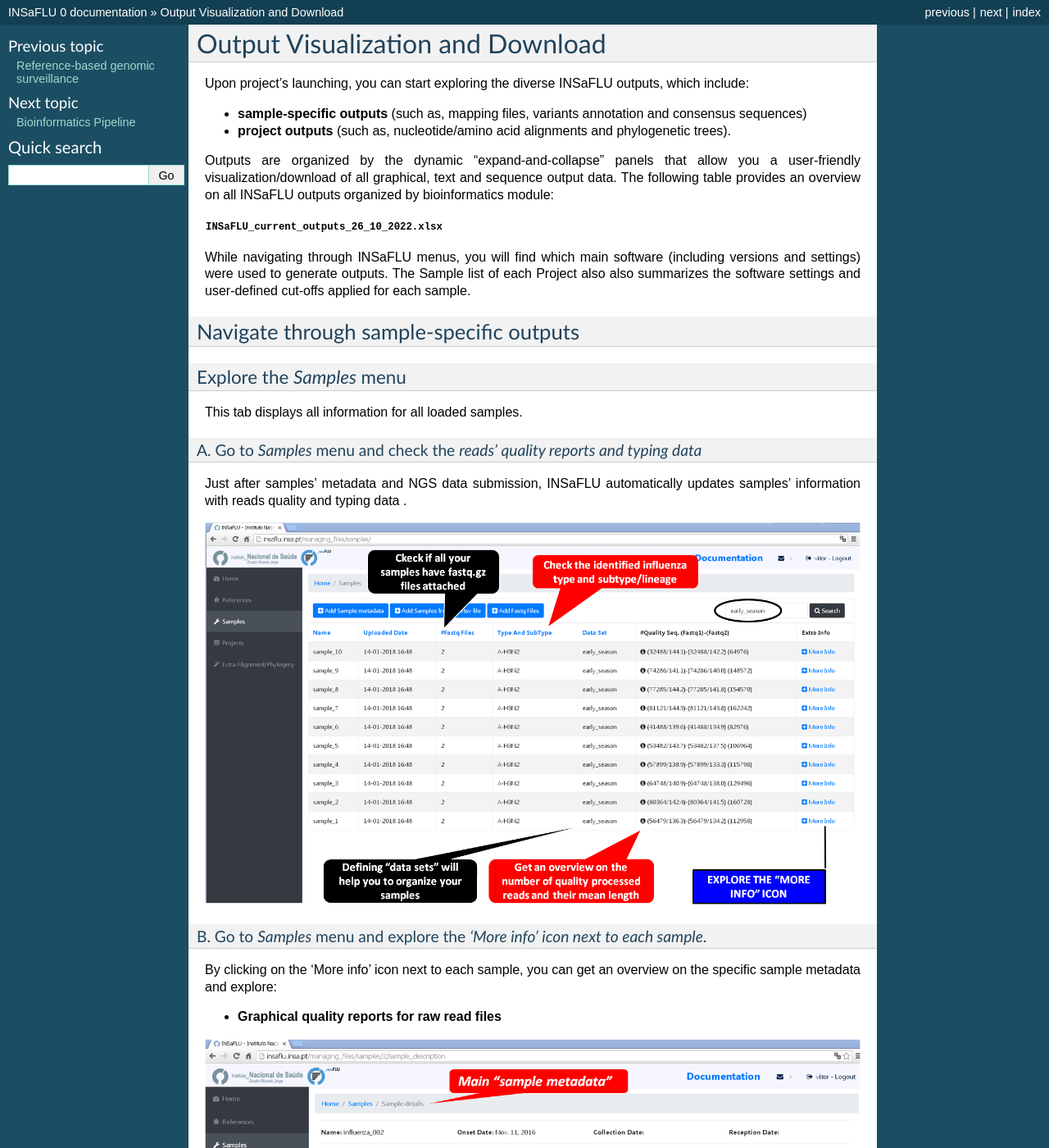
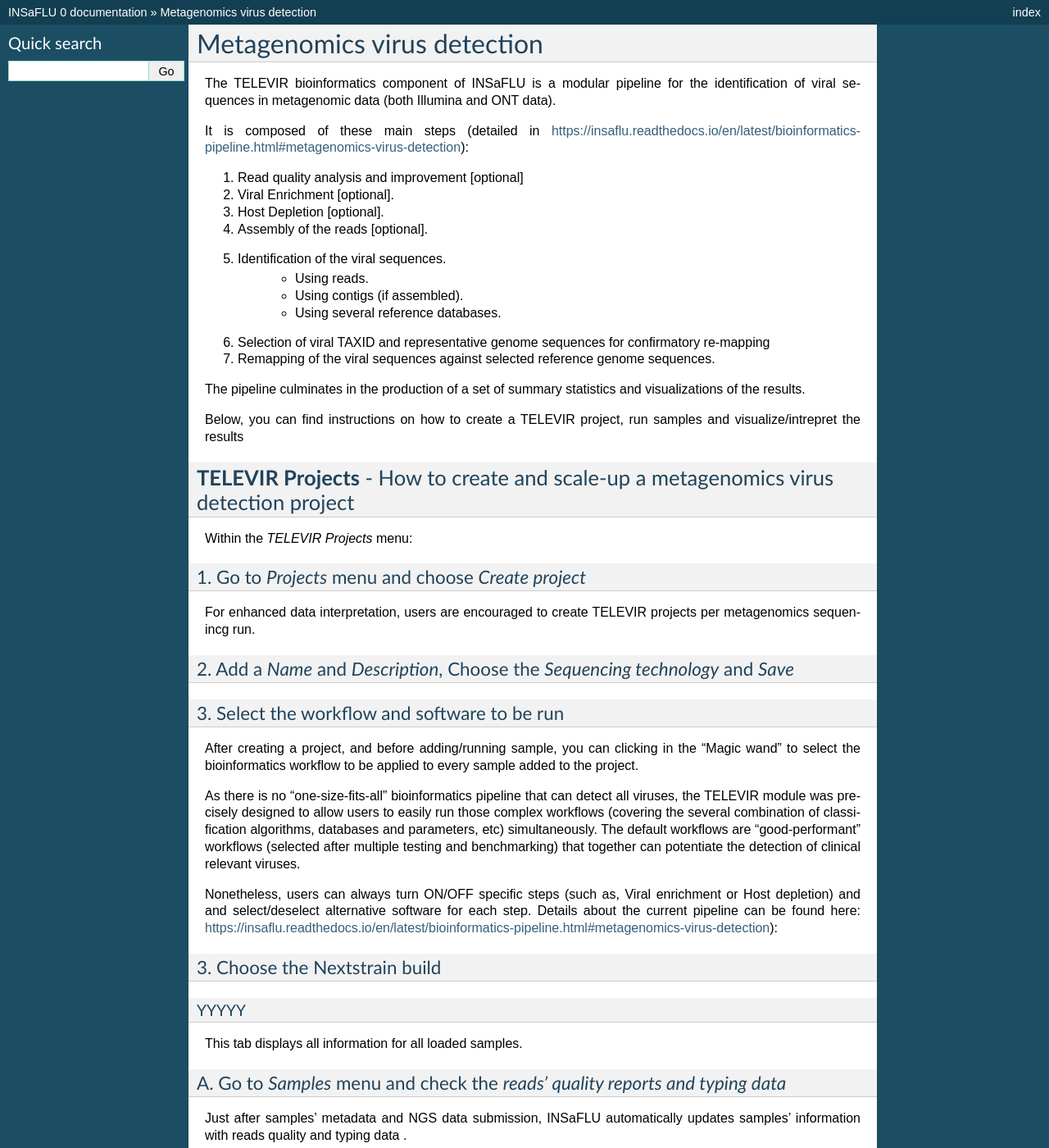
Before and after one commit to INSaFLU/insaflu_docs, a Sphinx documentation site: the page built from docs/metagenomics_virus_detection.rst, in a window 1280 px wide and 1400 px high. Shown: the whole window at 82% size. Built offline with Sphinx 7.4.7, drawn with Linux system fonts in a browser that asks for light colours; formulas are drawn with MathJax 3; pages that are not in the unit, such as notebooks, are missing from menus; some of the changed text lies outside the part shown.

Commit message:
Rename file

```diff
--- a/docs/output_visualization.rst
+++ b/docs/metagenomics_virus_detection.rst
@@ -1,25 +1,55 @@
-Output Visualization and Download
+Metagenomics virus detection
 =================================
 
-Upon project's launching, you can start exploring the diverse INSaFLU outputs, which include:
+The TELEVIR  bioinformatics component of INSaFLU is a modular pipeline for the identification of viral sequences in metagenomic data (both Illumina and ONT data).
 
-- **sample-specific outputs** (such as, mapping files, variants annotation and consensus sequences)
+It is composed of these main steps (detailed in https://insaflu.readthedocs.io/en/latest/bioinformatics-pipeline.html#metagenomics-virus-detection):
 
-- **project outputs** (such as, nucleotide/amino acid alignments and phylogenetic trees).
+1. Read quality analysis and improvement [optional]
+2. Viral Enrichment [optional].
+3. Host Depletion [optional].
+4. Assembly of the reads [optional].
+5. Identification of the viral sequences.
+	- Using reads.
+	- Using contigs (if assembled).
+	- Using several reference databases.
+6. Selection of viral TAXID and representative genome sequences for confirmatory re-mapping
+7. Remapping of the viral sequences against selected reference genome sequences.
 
-Outputs are organized by the dynamic “expand-and-collapse” panels that allow you a user-friendly visualization/download of all graphical, text and sequence output data. The following table provides an overview on all INSaFLU outputs organized by bioinformatics module:
+The pipeline culminates in the production of a set of summary statistics and visualizations of the results.
 
-:download:`INSaFLU_current_outputs_26_10_2022.xlsx <_static/INSaFLU_current_outputs_26_10_2022.xlsx>`
+Below, you can find instructions on how to create a TELEVIR project, run samples and visualize/intrepret the results
+
+**TELEVIR Projects** - How to create and scale-up a metagenomics virus detection project
+++++++++++++++++++++++++++++++++++++++++++++++++++++++++++++++++++++++++++++++++++++++++
+
+Within the *TELEVIR Projects* menu:
+
+1. Go to *Projects* menu and choose *Create project*
+....................................................
+
+For enhanced data interpretation, users are encouraged to create TELEVIR projects per metagenomics sequenincg run.
 
 
-While navigating through INSaFLU menus, you will find which main software (including versions and settings) were used to generate outputs. The Sample list of each Project also also summarizes the software settings and user-defined cut-offs applied for each sample.
+2. Add a *Name* and *Description*, Choose the *Sequencing technology* and *Save*
+................................................................................
+
+3. Select the workflow and software to be run
+.............................................
+
+After creating a project, and before adding/running sample, you can clicking in the "Magic wand" to select the bioinformatics workflow to be applied  to every sample added to the project.
+
+As there is no “one-size-fits-all” bioinformatics pipeline that can detect all viruses, the TELEVIR module was precisely designed to allow users to easily run those complex workflows (covering the several combination of classification algorithms, databases and parameters, etc) simultaneously. The default workflows are “good-performant” workflows (selected after multiple testing and benchmarking) that together can potentiate the detection of clinical relevant viruses.
+
+Nonetheless, users can always turn ON/OFF specific steps (such as, Viral enrichment or Host depletion) and and select/deselect alternative software for each step. Details about the current pipeline can be found here: https://insaflu.readthedocs.io/en/latest/bioinformatics-pipeline.html#metagenomics-virus-detection):
 
 
-Navigate through sample-specific outputs
-++++++++++++++++++++++++++++++++++++++++
 
 
-Explore the *Samples* menu
+
+3. Choose the Nextstrain build
+...................................
+YYYYY
 --------------------------
 
 This tab displays all information for all loaded samples.
```
